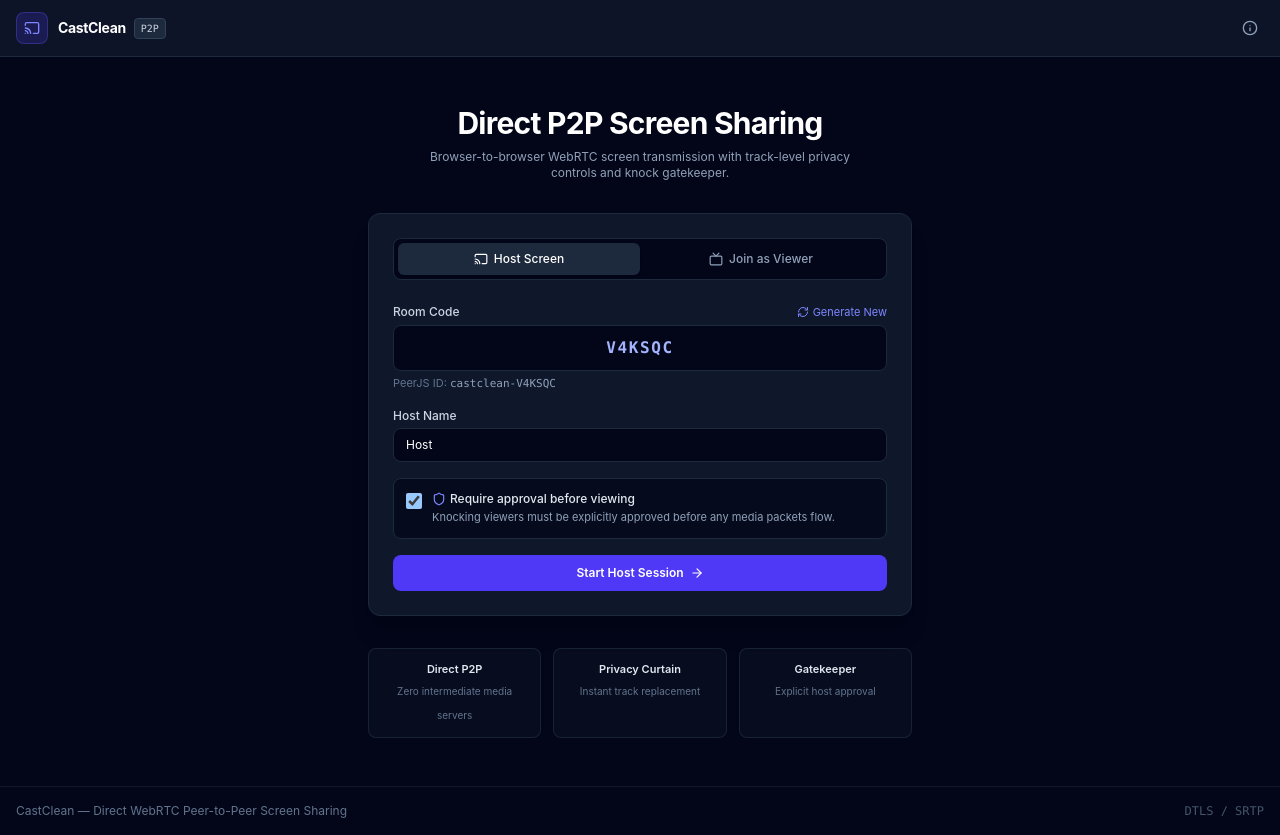
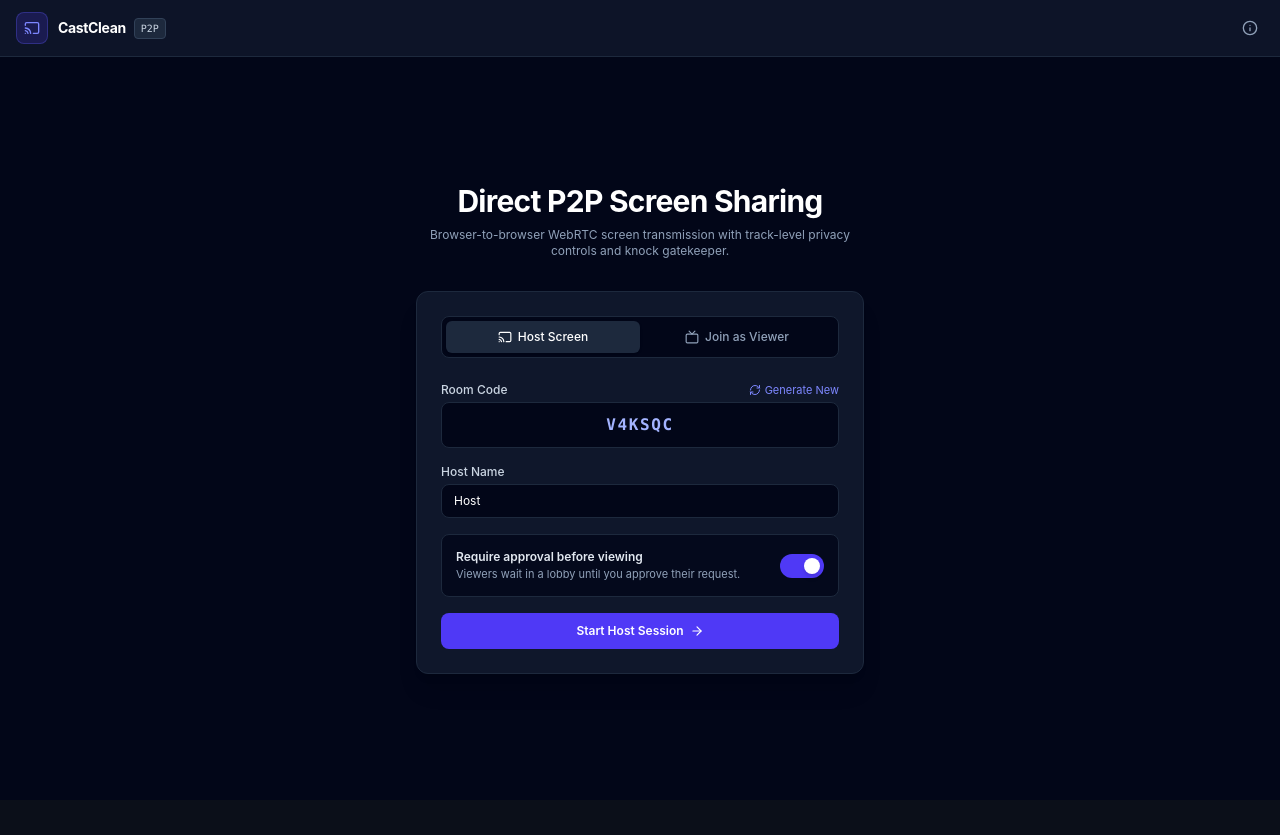
Before and after one commit to Purusottam-coding/CastClean, a React (Vite) app: page / in a window 1280 px wide. After the commit the page ends 800 px from the top, so only its background shows below. Built offline with nearby package versions, Linux system fonts and the light colour scheme.

Commit message:
UI: Remove PeerJS ID label, feature cards, and footer; redesign Require Approval toggle switch

```diff
--- a/src/App.tsx
+++ b/src/App.tsx
@@ -87,13 +87,6 @@ export function App() {
         )}
       </main>
 
-      <footer className="w-full border-t border-slate-900 py-4 text-center text-xs text-slate-500">
-        <div className="max-w-7xl mx-auto px-4 flex flex-col sm:flex-row items-center justify-between gap-2">
-          <span>CastClean — Direct WebRTC Peer-to-Peer Screen Sharing</span>
-          <span className="font-mono text-slate-600">DTLS / SRTP</span>
-        </div>
-      </footer>
-
       <ArchitectureModal
         isOpen={isArchModalOpen}
         onClose={() => setIsArchModalOpen(false)}
--- a/src/components/LandingView.tsx
+++ b/src/components/LandingView.tsx
@@ -1,5 +1,5 @@
 import React, { useState, useEffect } from 'react';
-import { Cast, Tv, Shield, ArrowRight, RefreshCw } from 'lucide-react';
+import { Cast, Tv, ArrowRight, RefreshCw } from 'lucide-react';
 import { generateRoomCode, sanitizeRoomCode } from '../utils/room';
 
 interface LandingViewProps {
@@ -110,9 +110,6 @@ export const LandingView: React.FC<LandingViewProps> = ({
                 className="w-full bg-slate-950 border border-slate-800 rounded-lg px-3 py-2.5 text-base font-mono font-bold text-center tracking-widest text-indigo-300 uppercase focus:outline-none focus:border-indigo-500"
                 required
               />
-              <span className="text-[11px] text-slate-500 mt-1 block">
-                PeerJS ID: <code className="font-mono text-slate-400">castclean-{hostRoomCode}</code>
-              </span>
             </div>
 
             <div>
@@ -128,24 +125,32 @@ export const LandingView: React.FC<LandingViewProps> = ({
               />
             </div>
 
-            <div className="p-3 bg-slate-950/70 rounded-lg border border-slate-800">
-              <label className="flex items-start space-x-2.5 cursor-pointer">
-                <input
-                  type="checkbox"
-                  checked={requireApproval}
-                  onChange={(e) => setRequireApproval(e.target.checked)}
-                  className="mt-0.5 h-4 w-4 rounded border-slate-700 bg-slate-900 text-indigo-600 focus:ring-0"
+            {/* Redesigned Require Approval Toggle */}
+            <div
+              onClick={() => setRequireApproval(!requireApproval)}
+              className="flex items-center justify-between p-3.5 bg-slate-950/80 rounded-lg border border-slate-800 hover:border-slate-700/80 cursor-pointer select-none transition-colors"
+            >
+              <div className="pr-3">
+                <div className="text-xs font-semibold text-slate-200">
+                  Require approval before viewing
+                </div>
+                <div className="text-[11px] text-slate-400 mt-0.5 leading-snug">
+                  Viewers wait in a lobby until you approve their request.
+                </div>
+              </div>
+
+              {/* iOS-style custom toggle switch */}
+              <div
+                className={`w-11 h-6 flex items-center rounded-full p-1 transition-colors duration-200 ease-in-out shrink-0 ${
+                  requireApproval ? 'bg-indigo-600' : 'bg-slate-800'
+                }`}
+              >
+                <div
+                  className={`bg-white w-4 h-4 rounded-full shadow-md transform transition-transform duration-200 ease-in-out ${
+                    requireApproval ? 'translate-x-5' : 'translate-x-0'
+                  }`}
                 />
-                <div>
-                  <div className="flex items-center space-x-1 text-xs font-medium text-slate-200">
-                    <Shield className="w-3.5 h-3.5 text-indigo-400" />
-                    <span>Require approval before viewing</span>
-                  </div>
-                  <p className="text-[11px] text-slate-400 mt-0.5">
-                    Knocking viewers must be explicitly approved before any media packets flow.
-                  </p>
-                </div>
-              </label>
+              </div>
             </div>
 
             <button
@@ -198,21 +203,6 @@ export const LandingView: React.FC<LandingViewProps> = ({
           </form>
         )}
       </div>
-
-      <div className="grid grid-cols-3 gap-3 w-full mt-8 text-slate-400 text-center">
-        <div className="p-3 bg-slate-900/40 border border-slate-800/80 rounded-lg">
-          <span className="text-[11px] font-semibold text-slate-200 block">Direct P2P</span>
-          <span className="text-[10px] text-slate-500">Zero intermediate media servers</span>
-        </div>
-        <div className="p-3 bg-slate-900/40 border border-slate-800/80 rounded-lg">
-          <span className="text-[11px] font-semibold text-slate-200 block">Privacy Curtain</span>
-          <span className="text-[10px] text-slate-500">Instant track replacement</span>
-        </div>
-        <div className="p-3 bg-slate-900/40 border border-slate-800/80 rounded-lg">
-          <span className="text-[11px] font-semibold text-slate-200 block">Gatekeeper</span>
-          <span className="text-[10px] text-slate-500">Explicit host approval</span>
-        </div>
-      </div>
     </div>
   );
 };
```
